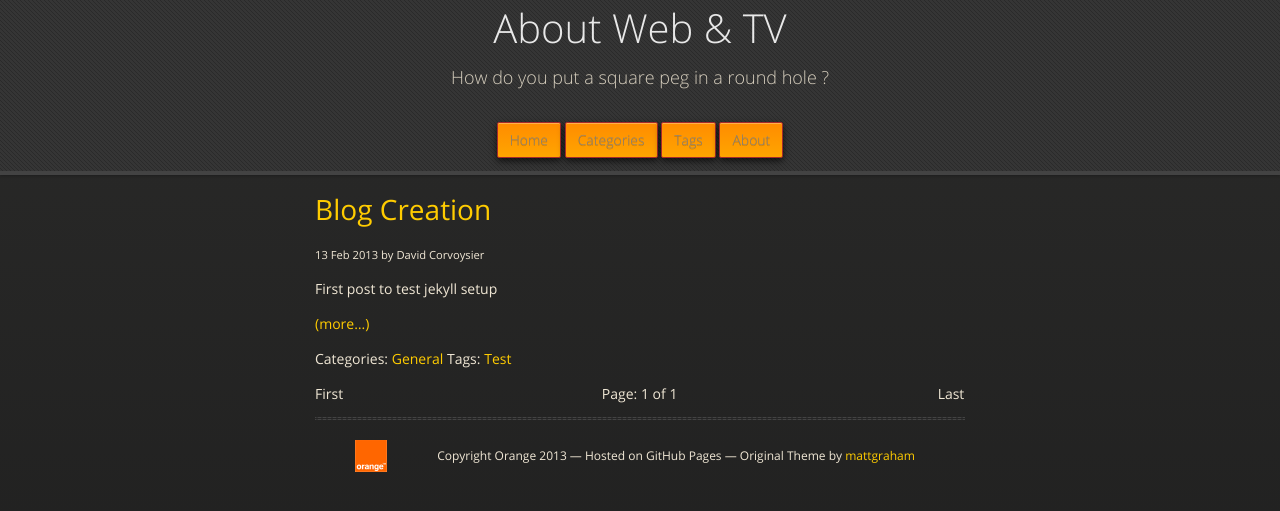
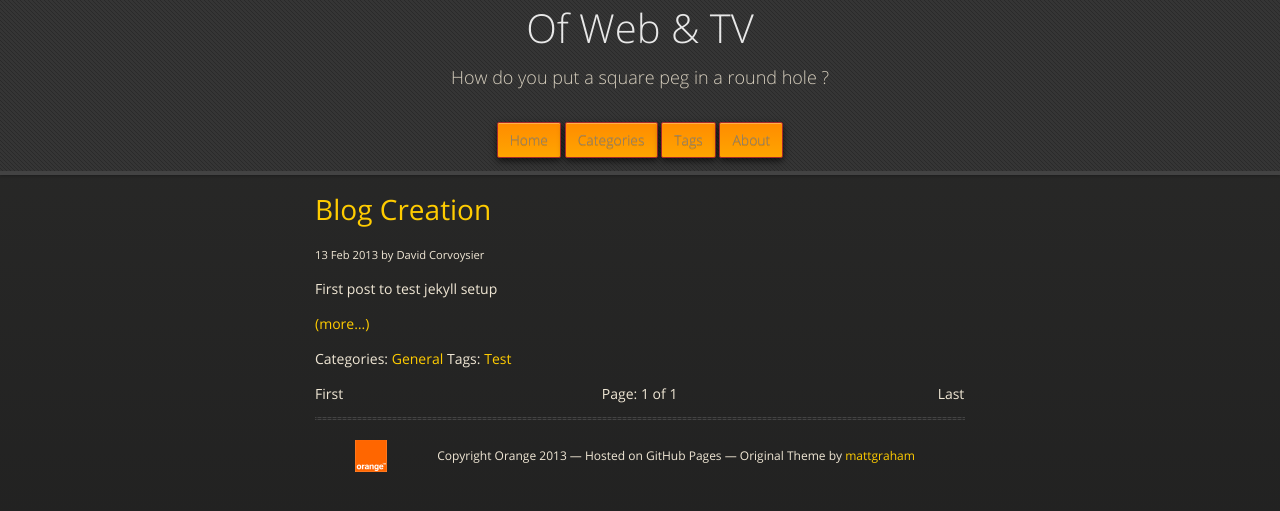
Before and after one commit to ppietrak/dcorvoysier.github.com, a Jekyll site: the page built from index.html, in a window 1280 px wide. Shown: the top 511 px of the page. Built offline with Jekyll 4.4.1, drawn with Linux system fonts in a browser that asks for light colours; nearby versions of some CDN libraries; library files that are not in the unit come from our copies; the list of posts is cut into pages by our own code.

Commit message:
Changed title

```diff
--- a/_layouts/default.html
+++ b/_layouts/default.html
@@ -19,7 +19,7 @@
   </head>
   <body>
       <header id="banner">
-        <h1>About Web &amp; TV</h1>
+        <h1>Of Web &amp; TV</h1>
         <p>How do you put a square peg in a round hole ?</p>
         <nav>
           <li><a href="/">Home</a></li>
```
